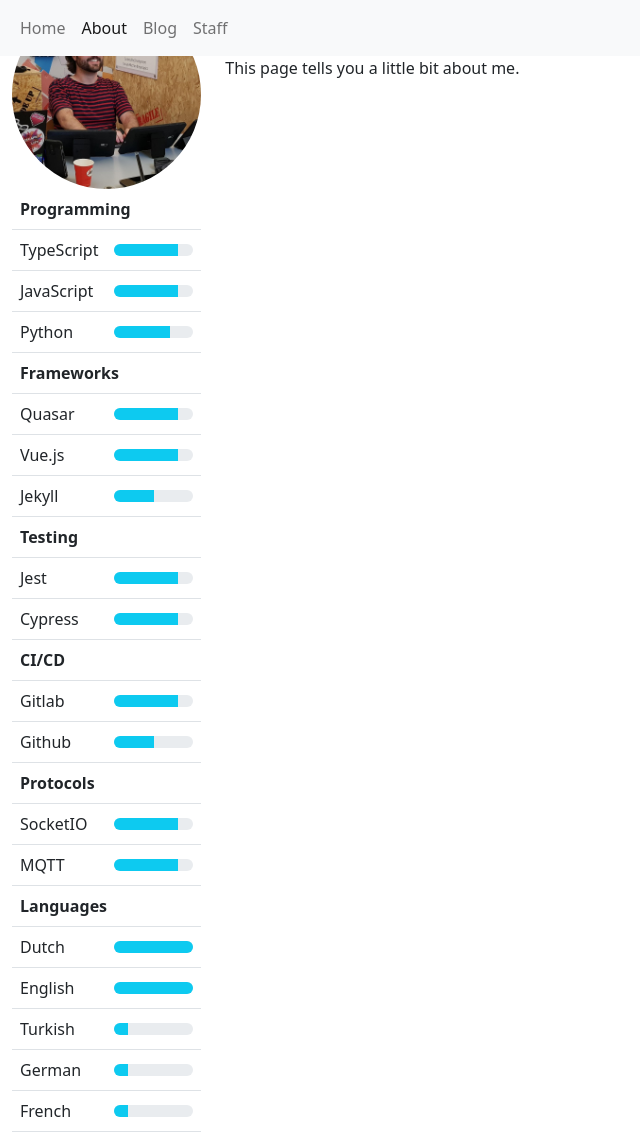
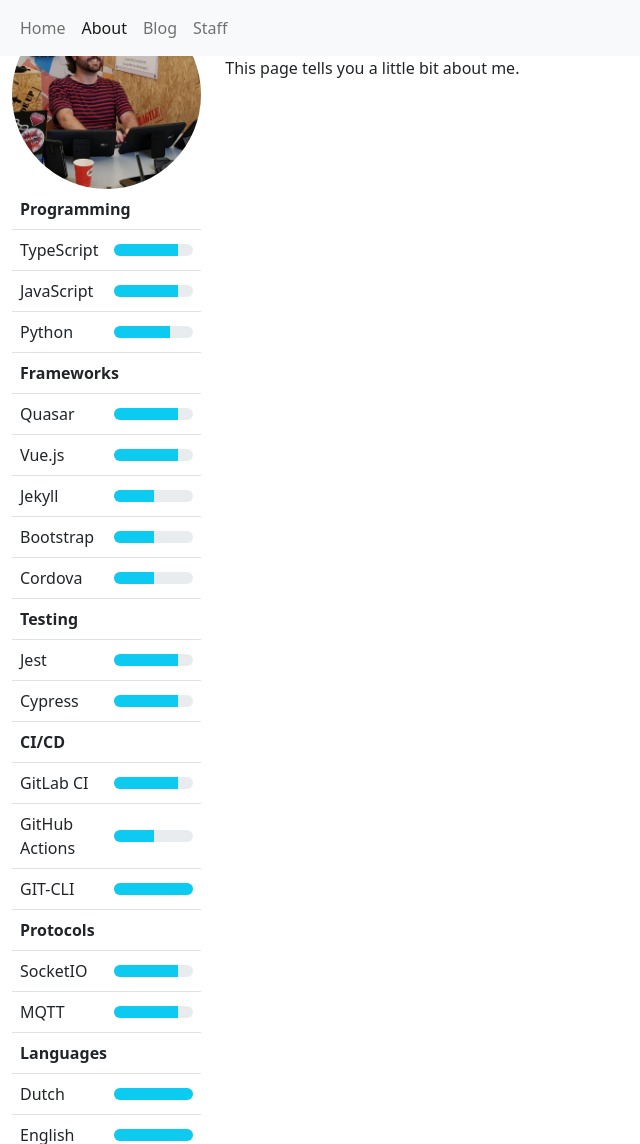
Before and after one commit to f3k-tech/f3k-tech.github.io, a Jekyll site: the page built from about.md, in a window 1280 px wide and 1395 px high, cut to the strip 0-1144 px from the top of the window. Shown: the whole strip, without its empty margins (0-640 px from the left). Built offline with Jekyll 4.4.1, drawn with Linux system fonts in a browser that asks for light colours.

Commit message:
add stuff to CV

```diff
--- a/_data/personal.yml
+++ b/_data/personal.yml
@@ -1,10 +1,10 @@
 categories:
- - Programming
- - Frameworks
- - Testing
- - CI/CD
- - Protocols
- - Languages
+  - Programming
+  - Frameworks
+  - Testing
+  - CI/CD
+  - Protocols
+  - Languages
 
 Programming:
   - name: TypeScript
@@ -21,12 +21,18 @@
     proficiency: 80
   - name: Jekyll
     proficiency: 50
+  - name: Bootstrap
+    proficiency: 50
+  - name: Cordova
+    proficiency: 50
 
 CI/CD:
- - name: Gitlab
-   proficiency: 80
- - name: Github
-   proficiency: 50
+  - name: GitLab CI
+    proficiency: 80
+  - name: GitHub Actions
+    proficiency: 50
+  - name: GIT-CLI
+    proficiency: 100
 
 Protocols:
   - name: SocketIO
@@ -35,10 +41,10 @@
     proficiency: 80
 
 Testing:
- - name: Jest
-   proficiency: 80
- - name: Cypress
-   proficiency: 80
+  - name: Jest
+    proficiency: 80
+  - name: Cypress
+    proficiency: 80
 
 Languages:
   - name: Dutch
```
